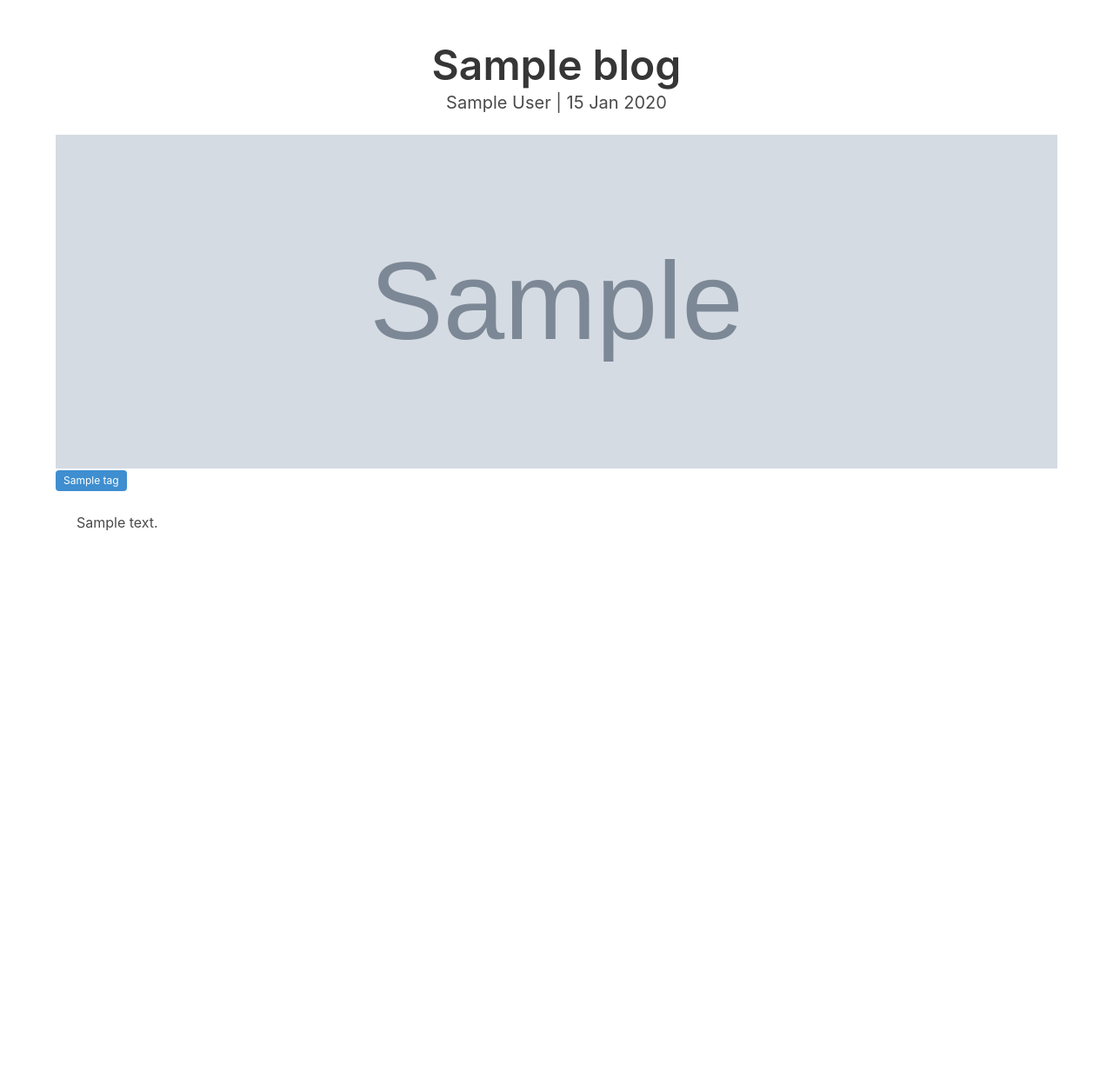
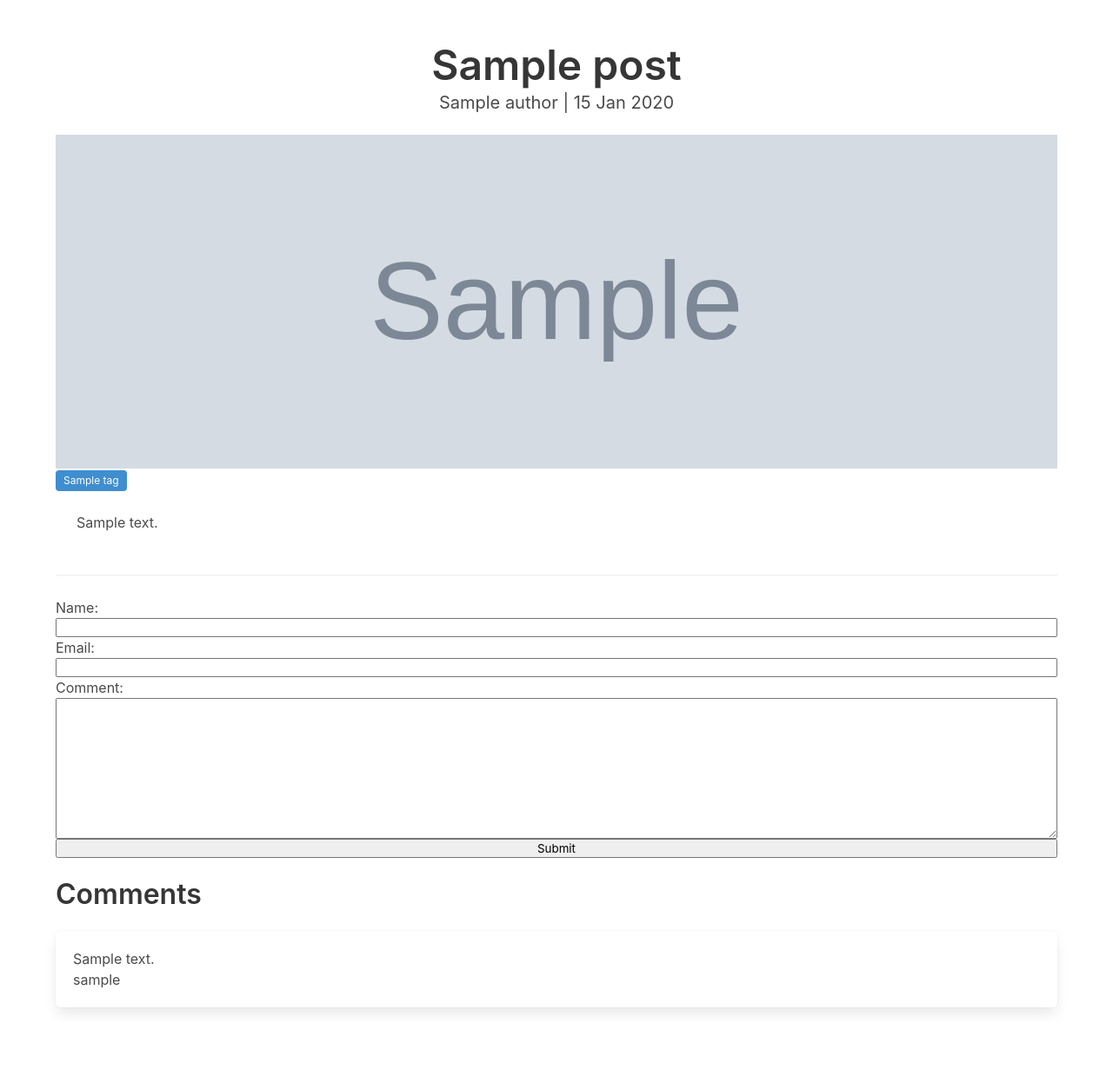
Before and after one commit to g30elipse/django-blog-app, a Django app: template blog/templates/blog/blog.html in a window 1280 px wide. Shown: the part 56-1287 px from the top of the page at 87% size. Before the commit the page ends 666 px from the top, so only its background shows below. Run offline with Django 4.2, Linux system fonts and the light colour scheme; tables that the repository leaves empty hold one stand-in row (values such as "Sample post"); the template is opened without the code that fills it: values that come from a table or form of the project are taken from there, most other values are stand-ins (such as "Sample title", 1, 10 or a date in 2020); grey boxes marked "Sample" are stand-in pictures.

Commit message:
comments

```diff
--- /dev/null
+++ b/blog/forms.py
@@ -0,0 +1,13 @@
+from django import forms
+from .models import Comment
+
+
+class CommentForm(forms.ModelForm):
+    class Meta:
+        model = Comment
+        exclude = ['post']
+        labels = {
+            "user_name": "Name",
+            "user_email": "Email",
+            "text": "Comment"
+        }
--- a/blog/models.py
+++ b/blog/models.py
@@ -38,3 +38,11 @@
         if not self.slug:
             self.slug = slugify(self.title)
         super().save(*args, **kwargs)
+
+
+class Comment(models.Model):
+    user_name = models.CharField(max_length=100)
+    user_email = models.EmailField(max_length=100)
+    text = models.TextField()
+    post = models.ForeignKey(
+        Post, on_delete=models.CASCADE, related_name='comments')
--- a/blog/templates/blog/blog.html
+++ b/blog/templates/blog/blog.html
@@ -2,7 +2,7 @@
 
 
 {% block title %}
-<title>Blog | {{slug}}</title>
+<title>Blog | {{blog.slug}}</title>
 {% endblock title %}
 
 {% block content %}
@@ -23,6 +23,23 @@
             {% endfor %}
             </ul>
             <p class="has-text-justified p-5">{{blog.content | linebreaksbr}}</p>
+            <hr/>
+            <div class="my-5">
+                <form action="{% url 'blog-detail' blog.slug %}" method="POST" class="is-flex is-flex-direction-column">
+                    {% csrf_token %}
+                    {{comment_form}}
+                    <button>Submit</button>
+                </form>
+            </div>
+
+            <div class="my-5">
+                <h3 class="title is-3">Comments</h3>
+                {% for comment in comments %}
+                    <div class="box">
+                        <p>{{comment.text}}</p>
+                        <p>{{comment.user_name}}</p>
+                    </div>
+                {% endfor %}
         {% else %}
 
             <h1 class="title is-1">Not found</h1>
```
Also changed, not shown: blog/admin.py (+6 -1 lines), blog/views.py (+30 -9 lines), blog/migrations/0003_comment.py (added).
